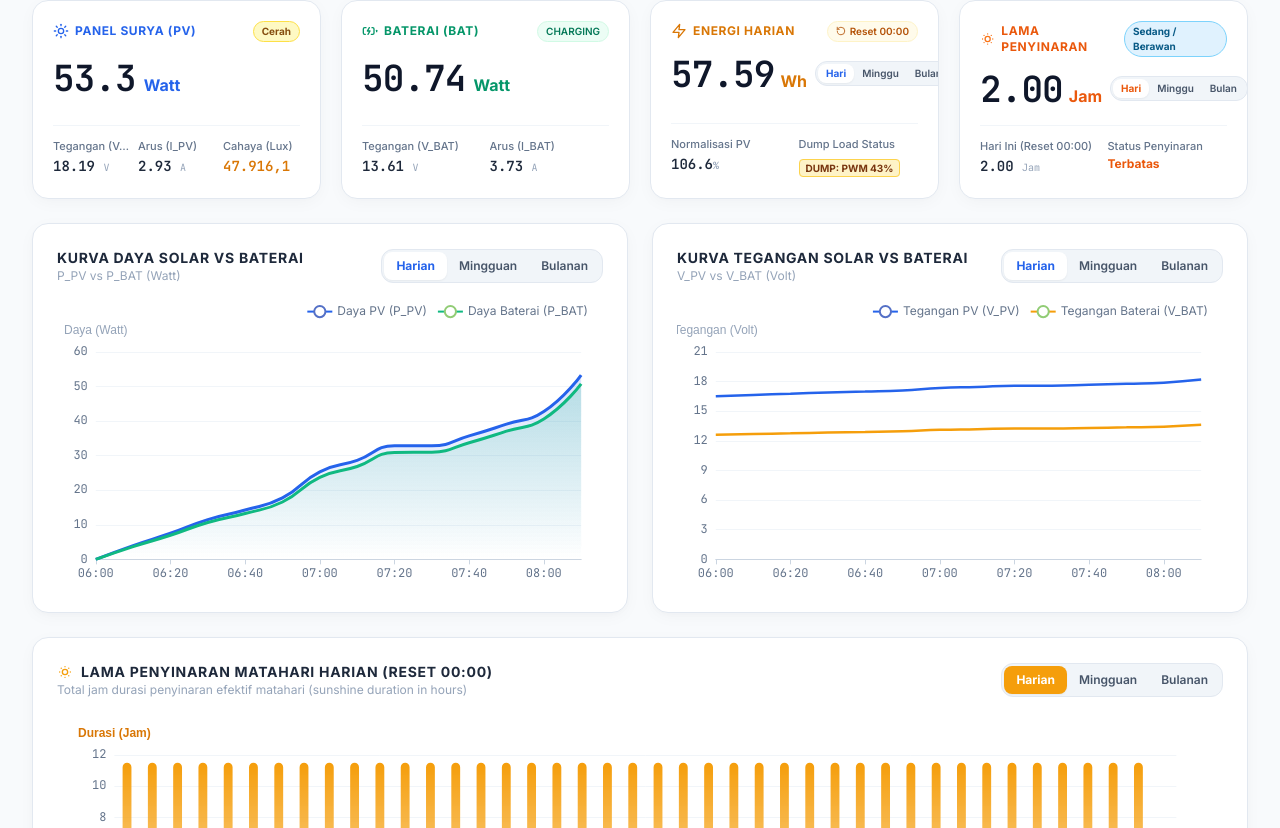
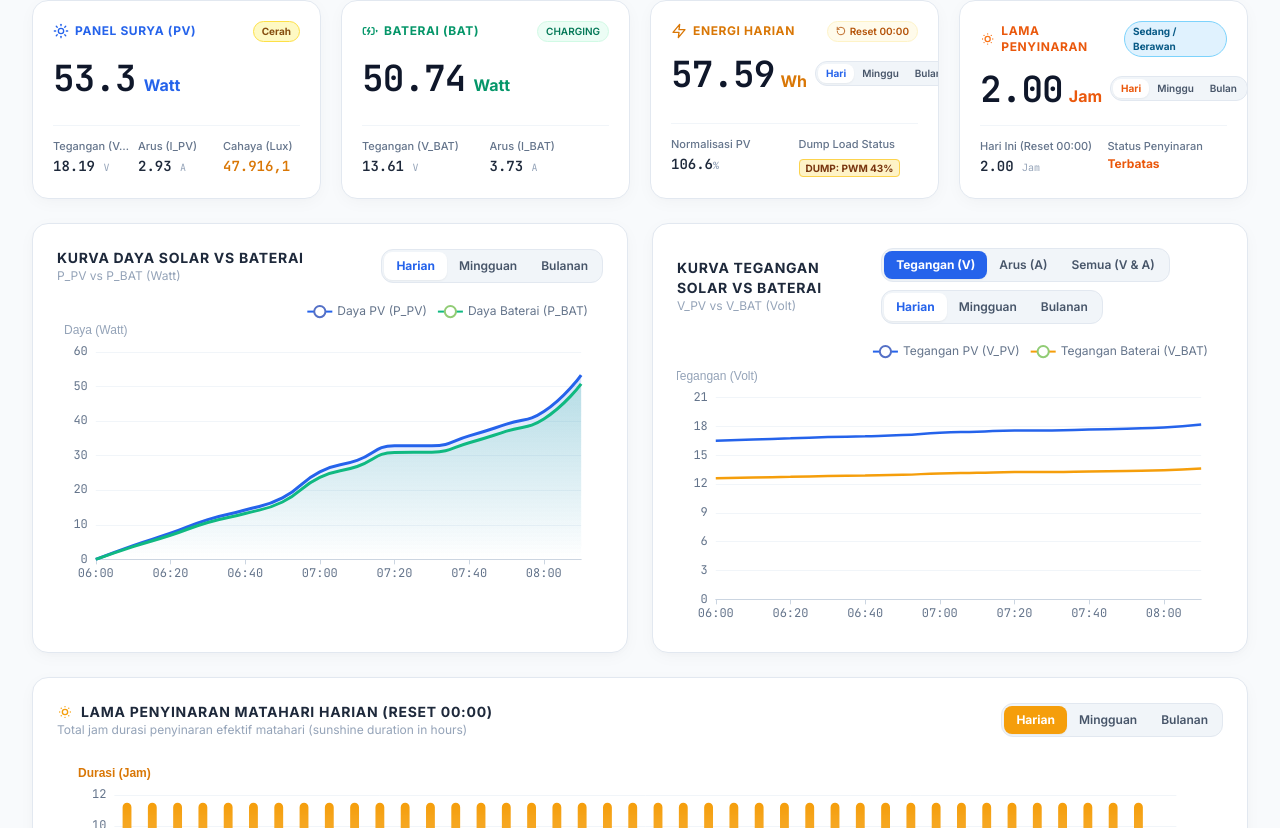
Before and after one commit to Ngrproject/solar-energi-dashboard, a React (Vite) app: page / in a window 1280 px wide. Shown: the part 438-1266 px from the top of the page. Built offline with nearby package versions, Linux system fonts and the light colour scheme; no server answers.

Commit message:
feat: add VoltageEChart component and distribution index.html

```diff
--- a/src/components/VoltageEChart.jsx
+++ b/src/components/VoltageEChart.jsx
@@ -4,6 +4,7 @@ import { filterLogsByPeriod } from '../services/solarService';
 
 function VoltageEChart({ logs = [] }) {
   const [period, setPeriod] = useState('harian'); // 'harian' | 'mingguan' | 'bulanan'
+  const [metric, setMetric] = useState('tegangan'); // 'tegangan' | 'arus' | 'semua'
 
   const filteredLogs = useMemo(() => filterLogsByPeriod(logs, period), [logs, period]);
 
@@ -16,6 +17,141 @@ function VoltageEChart({ logs = [] }) {
 
     const vPvData = filteredLogs.map(item => item.v_pv || 0);
     const vBatData = filteredLogs.map(item => item.v_bat || 0);
+    const iPvData = filteredLogs.map(item => item.i_pv || 0);
+    const iBatData = filteredLogs.map(item => item.i_bat || 0);
+
+    let legendData = [];
+    let yAxisConfig = [];
+    let seriesConfig = [];
+
+    if (metric === 'tegangan') {
+      legendData = ['Tegangan PV (V_PV)', 'Tegangan Baterai (V_BAT)'];
+      yAxisConfig = {
+        type: 'value',
+        name: 'Tegangan (Volt)',
+        nameTextStyle: { color: '#94a3b8' },
+        splitLine: { lineStyle: { color: '#f1f5f9' } },
+        axisLabel: { color: '#64748b', fontFamily: 'JetBrains Mono' }
+      };
+      seriesConfig = [
+        {
+          name: 'Tegangan PV (V_PV)',
+          type: 'line',
+          smooth: true,
+          showSymbol: false,
+          sampling: 'lttb',
+          lineStyle: { width: 2.5, color: '#2563eb' },
+          valueFormatter: (value) => `${value} V`,
+          data: vPvData
+        },
+        {
+          name: 'Tegangan Baterai (V_BAT)',
+          type: 'line',
+          smooth: true,
+          showSymbol: false,
+          sampling: 'lttb',
+          lineStyle: { width: 2.5, color: '#f59e0b' },
+          valueFormatter: (value) => `${value} V`,
+          data: vBatData
+        }
+      ];
+    } else if (metric === 'arus') {
+      legendData = ['Arus PV (I_PV)', 'Arus Baterai (I_BAT)'];
+      yAxisConfig = {
+        type: 'value',
+        name: 'Arus (Ampere)',
+        nameTextStyle: { color: '#94a3b8' },
+        splitLine: { lineStyle: { color: '#f1f5f9' } },
+        axisLabel: { color: '#64748b', fontFamily: 'JetBrains Mono' }
+      };
+      seriesConfig = [
+        {
+          name: 'Arus PV (I_PV)',
+          type: 'line',
+          smooth: true,
+          showSymbol: false,
+          sampling: 'lttb',
+          lineStyle: { width: 2.5, color: '#06b6d4' },
+          valueFormatter: (value) => `${value} A`,
+          data: iPvData
+        },
+        {
+          name: 'Arus Baterai (I_BAT)',
+          type: 'line',
+          smooth: true,
+          showSymbol: false,
+          sampling: 'lttb',
+          lineStyle: { width: 2.5, color: '#10b981' },
+          valueFormatter: (value) => `${value} A`,
+          data: iBatData
+        }
+      ];
+    } else {
+      // 'semua' (Dual Axis: Tegangan & Arus)
+      legendData = ['Tegangan PV (V_PV)', 'Tegangan Baterai (V_BAT)', 'Arus PV (I_PV)', 'Arus Baterai (I_BAT)'];
+      yAxisConfig = [
+        {
+          type: 'value',
+          name: 'Tegangan (V)',
+          nameTextStyle: { color: '#94a3b8' },
+          splitLine: { lineStyle: { color: '#f1f5f9' } },
+          axisLabel: { color: '#64748b', fontFamily: 'JetBrains Mono' }
+        },
+        {
+          type: 'value',
+          name: 'Arus (A)',
+          nameTextStyle: { color: '#94a3b8' },
+          splitLine: { show: false },
+          axisLabel: { color: '#64748b', fontFamily: 'JetBrains Mono' }
+        }
+      ];
+      seriesConfig = [
+        {
+          name: 'Tegangan PV (V_PV)',
+          type: 'line',
+          yAxisIndex: 0,
+          smooth: true,
+          showSymbol: false,
+          sampling: 'lttb',
+          lineStyle: { width: 2.5, color: '#2563eb' },
+          valueFormatter: (value) => `${value} V`,
+          data: vPvData
+        },
+        {
+          name: 'Tegangan Baterai (V_BAT)',
+          type: 'line',
+          yAxisIndex: 0,
+          smooth: true,
+          showSymbol: false,
+          sampling: 'lttb',
+          lineStyle: { width: 2.5, color: '#f59e0b' },
+          valueFormatter: (value) => `${value} V`,
+          data: vBatData
+        },
+        {
+          name: 'Arus PV (I_PV)',
+          type: 'line',
+          yAxisIndex: 1,
+          smooth: true,
+          showSymbol: false,
+          sampling: 'lttb',
+          lineStyle: { width: 2, color: '#06b6d4', type: 'dashed' },
+          valueFormatter: (value) => `${value} A`,
+          data: iPvData
+        },
+        {
+          name: 'Arus Baterai (I_BAT)',
+          type: 'line',
+          yAxisIndex: 1,
+          smooth: true,
+          showSymbol: false,
+          sampling: 'lttb',
+          lineStyle: { width: 2, color: '#10b981', type: 'dashed' },
+          valueFormatter: (value) => `${value} A`,
+          data: iBatData
+        }
+      ];
+    }
 
     return {
       backgroundColor: 'transparent',
@@ -30,7 +166,7 @@ function VoltageEChart({ logs = [] }) {
         axisPointer: { type: 'cross', label: { backgroundColor: '#2563eb' } }
       },
       legend: {
-        data: ['Tegangan PV (V_PV)', 'Tegangan Baterai (V_BAT)'],
+        data: legendData,
         textStyle: { color: '#64748b', fontFamily: 'Inter' },
         top: 0,
         right: 10
@@ -39,7 +175,7 @@ function VoltageEChart({ logs = [] }) {
         left: '3%',
         right: '4%',
         bottom: '3%',
-        top: '18%',
+        top: '20%',
         containLabel: true
       },
       xAxis: {
@@ -49,46 +185,52 @@ function VoltageEChart({ logs = [] }) {
         axisLine: { lineStyle: { color: '#cbd5e1' } },
         axisLabel: { color: '#64748b', fontFamily: 'JetBrains Mono' }
       },
-      yAxis: {
-        type: 'value',
-        name: 'Tegangan (Volt)',
-        nameTextStyle: { color: '#94a3b8' },
-        splitLine: { lineStyle: { color: '#f1f5f9' } },
-        axisLabel: { color: '#64748b', fontFamily: 'JetBrains Mono' }
-      },
-      series: [
-        {
-          name: 'Tegangan PV (V_PV)',
-          type: 'line',
-          smooth: true,
-          showSymbol: false,
-          sampling: 'lttb',
-          lineStyle: { width: 2.5, color: '#2563eb' },
-          data: vPvData
-        },
-        {
-          name: 'Tegangan Baterai (V_BAT)',
-          type: 'line',
-          smooth: true,
-          showSymbol: false,
-          sampling: 'lttb',
-          lineStyle: { width: 2.5, color: '#f59e0b' },
-          data: vBatData
-        }
-      ]
+      yAxis: yAxisConfig,
+      series: seriesConfig
     };
-  }, [filteredLogs, period]);
+  }, [filteredLogs, period, metric]);
 
   return (
     <div className="white-card rounded-2xl p-6">
-      <div className="flex flex-col sm:flex-row sm:items-center justify-between mb-4 gap-3">
+      <div className="flex flex-col lg:flex-row lg:items-center justify-between mb-4 gap-3">
         <div>
-          <h2 className="text-sm font-bold uppercase tracking-wider text-slate-800">Kurva Tegangan Solar vs Baterai</h2>
-          <p className="text-xs text-slate-400">V_PV vs V_BAT (Volt)</p>
+          <h2 className="text-sm font-bold uppercase tracking-wider text-slate-800">
+            {metric === 'tegangan' ? 'Kurva Tegangan Solar vs Baterai' : metric === 'arus' ? 'Kurva Arus Solar vs Baterai' : 'Kurva Tegangan & Arus Solar vs Baterai'}
+          </h2>
+          <p className="text-xs text-slate-400">
+            {metric === 'tegangan' ? 'V_PV vs V_BAT (Volt)' : metric === 'arus' ? 'I_PV vs I_BAT (Ampere)' : 'V & I Solar vs Baterai (Volt & Ampere)'}
+          </p>
+        </div>
+
+        {/* Action Controls: Metric Selector & Period Selector */}
+        <div className="flex flex-wrap items-center gap-2 self-start lg:self-auto">
+          {/* Metric Selector Tabs */}
+          <div className="flex bg-slate-100 p-0.5 rounded-xl border border-slate-200 text-xs font-semibold text-slate-600">
+            <button
+              onClick={() => setMetric('tegangan')}
+              className={`px-3 py-1.5 rounded-lg transition-all ${metric === 'tegangan' ? 'bg-blue-600 text-white shadow-sm font-bold' : 'hover:text-slate-900'}`}
+              title="Tampilkan Tegangan (Volt)"
+            >
+              Tegangan (V)
+            </button>
+            <button
+              onClick={() => setMetric('arus')}
+              className={`px-3 py-1.5 rounded-lg transition-all ${metric === 'arus' ? 'bg-cyan-600 text-white shadow-sm font-bold' : 'hover:text-slate-900'}`}
+              title="Tampilkan Arus (Ampere)"
+            >
+              Arus (A)
+            </button>
+            <button
+              onClick={() => setMetric('semua')}
+              className={`px-3 py-1.5 rounded-lg transition-all ${metric === 'semua' ? 'bg-indigo-600 text-white shadow-sm font-bold' : 'hover:text-slate-900'}`}
+              title="Tampilkan Dual Axis (Tegangan & Arus)"
+            >
+              Semua (V & A)
+            </button>
           </div>
 
           {/* Period Selector Tabs */}
-        <div className="flex bg-slate-100 p-0.5 rounded-xl border border-slate-200 text-xs font-semibold text-slate-600 self-start sm:self-auto">
+          <div className="flex bg-slate-100 p-0.5 rounded-xl border border-slate-200 text-xs font-semibold text-slate-600">
             <button
               onClick={() => setPeriod('harian')}
               className={`px-3 py-1.5 rounded-lg transition-all ${period === 'harian' ? 'bg-white text-blue-600 shadow-sm font-bold' : 'hover:text-slate-900'}`}
@@ -109,6 +251,7 @@ function VoltageEChart({ logs = [] }) {
             </button>
           </div>
         </div>
+      </div>
 
       <div className="h-72 w-full">
         <ReactECharts option={option} style={{ height: '100%', width: '100%' }} notMerge={true} lazyUpdate={true} />
```
Also changed, not shown: 1 other file (tests, documents, lock files or other folders). Lines whose indentation alone changed are shown as unchanged.
